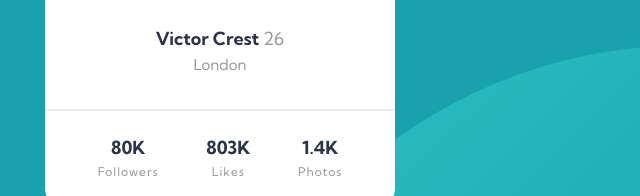
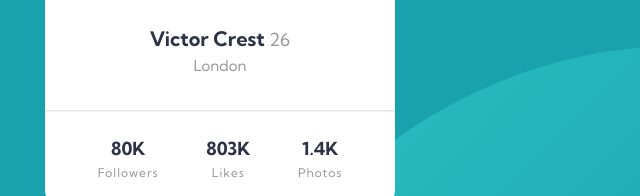
Before and after one commit to manjiriphatak/FM-profile-card-component, a plain HTML site: page index.html in a window 1280 px wide. Shown: the part 395-591 px from the top of the page, 420-1060 px from the left. Drawn offline with Linux system fonts and the light colour scheme.

Commit message:
added level1 heading and updated css -font size

```diff
--- a/index.html
+++ b/index.html
@@ -40,7 +40,7 @@
             class="profile-photo"
           />
           <div class="details-1">
-            <div class="name">Victor Crest <span class="age"> 26</span></div>
+            <h1 class="name">Victor Crest <span class="age"> 26</span></h1>
             <p>London</p>
           </div>
           <hr />
--- a/styles.css
+++ b/styles.css
@@ -62,6 +62,10 @@ main {
 }
 .name {
   color: var(--very-dark-desaturated-blue);
+  font-size: 20px;
+}
+.age {
+  font-size: 18px;
 }
 .details {
   position: relative;
```
